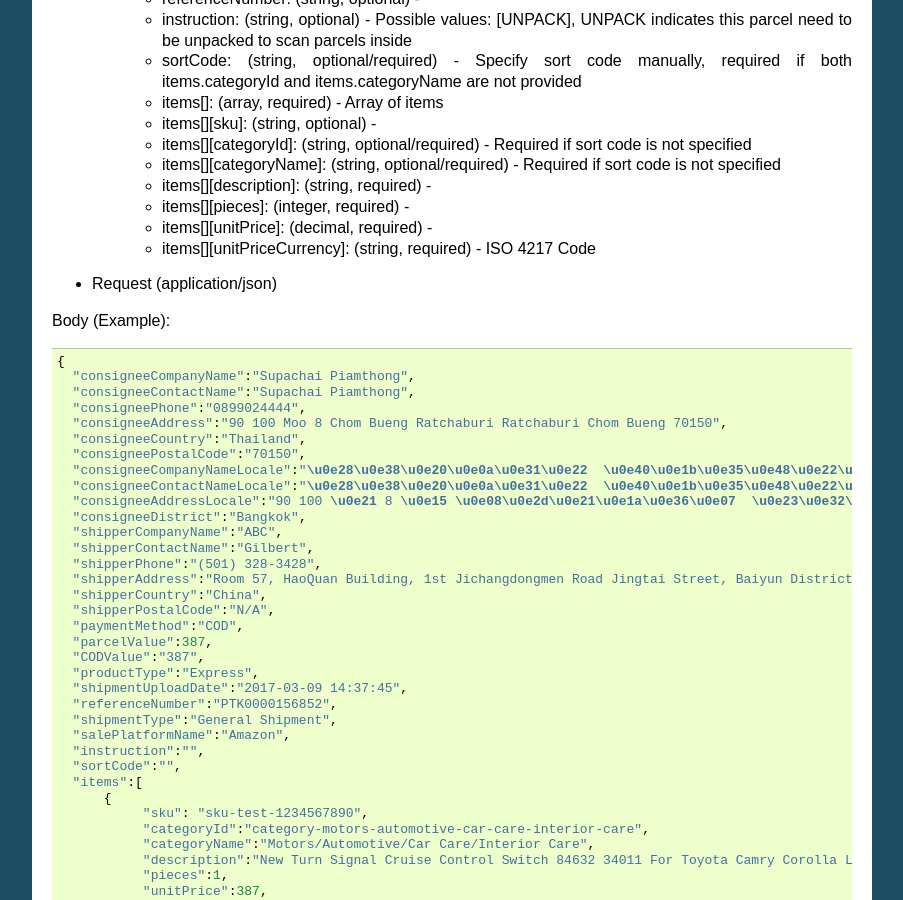
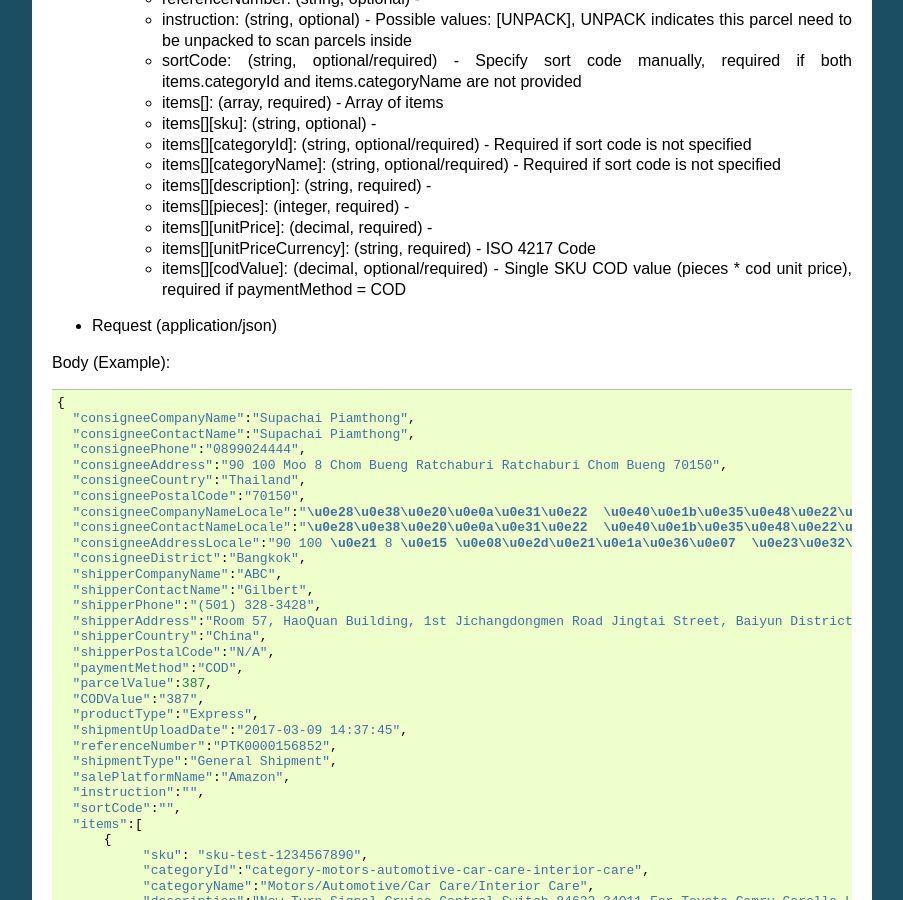
Before and after one commit to timeslogistics/times-oms-api-docs, a Sphinx documentation site: the page built from docs/orders.rst, in a window 1280 px wide and 900 px high, scrolled down 579 px. Shown: the whole window, without its empty margins (198-1101 px from the left). Built offline with Sphinx 7.4.7, drawn with Linux system fonts in a browser that asks for light colours.

Commit message:
Update orders.rst

```diff
--- a/docs/orders.rst
+++ b/docs/orders.rst
@@ -35,6 +35,7 @@ Create order [POST /orders/{trackingNumber}]
     + items[][pieces]: (integer, required) -
     + items[][unitPrice]: (decimal, required) -
     + items[][unitPriceCurrency]: (string, required) - ISO 4217 Code
+    + items[][codValue]: (decimal, optional/required) - Single SKU COD value (pieces * cod unit price), required if paymentMethod = COD
 
 + Request (application/json)
 
```
